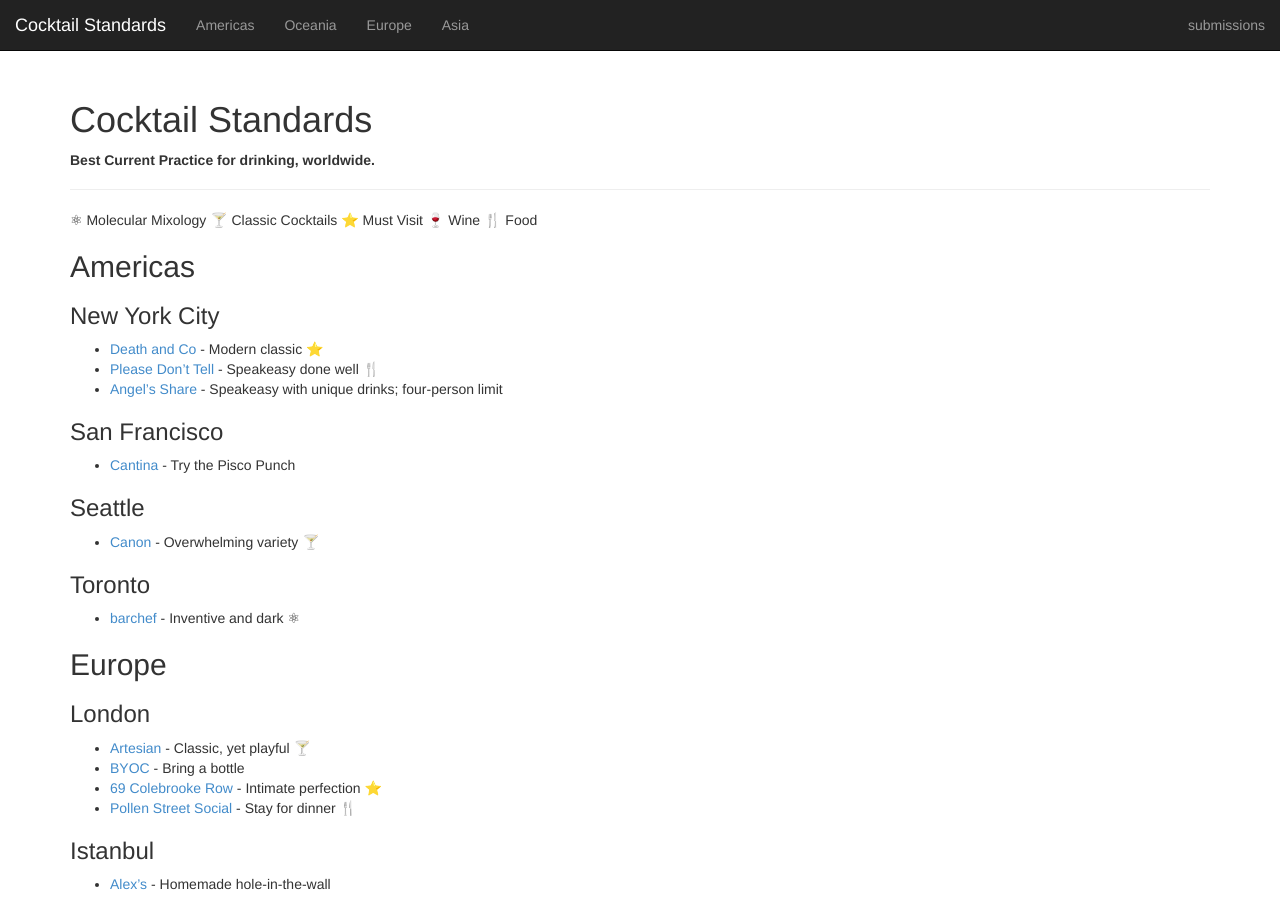
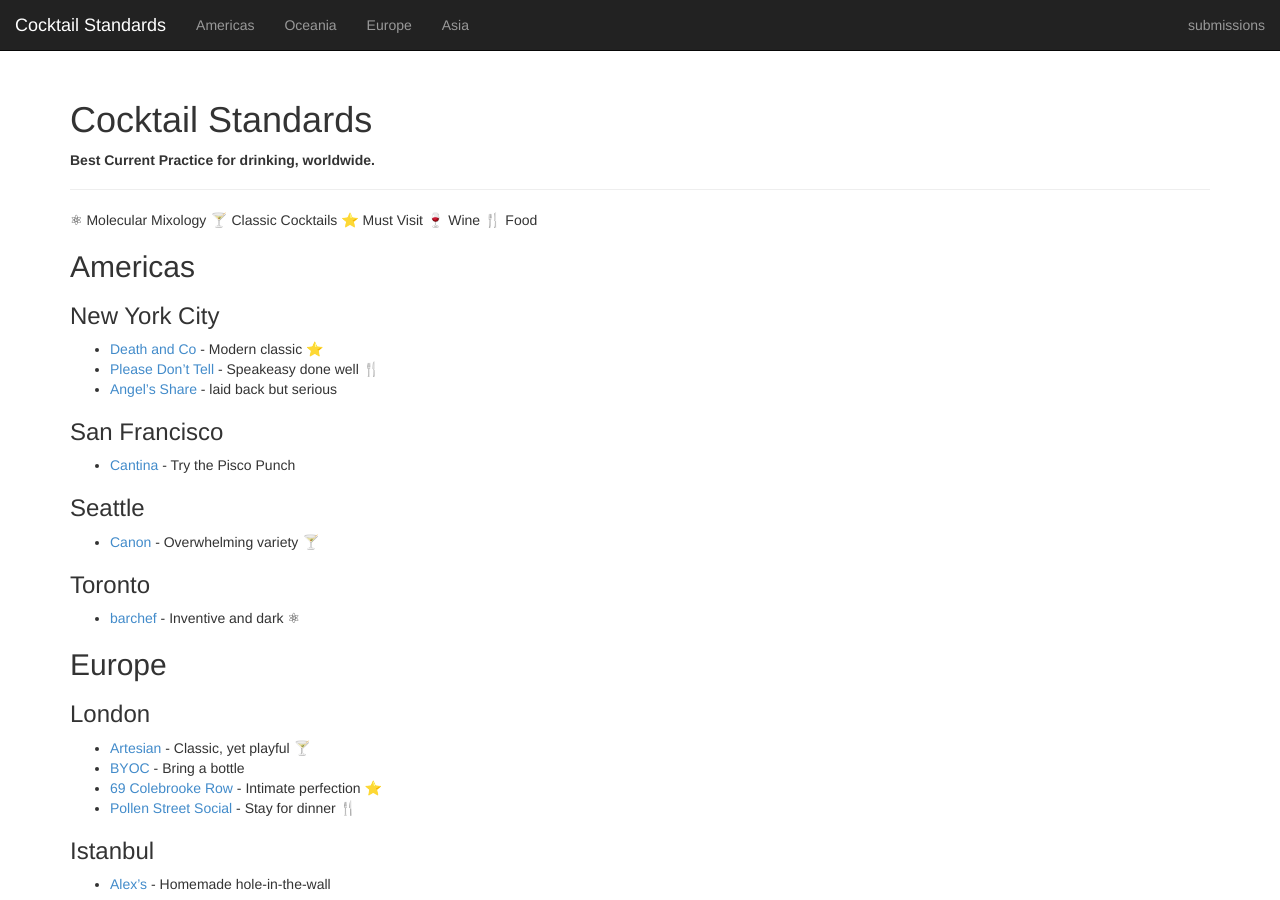
Before and after one commit to CocktailStandards/CocktailStandards.github.io, a Jekyll site: the page built from index.md, in a window 1280 px wide and 900 px high. Built offline with Jekyll 4.4.1, drawn with Linux system fonts in a browser that asks for light colours.

Commit message:
refine Angels share

```diff
--- a/index.md
+++ b/index.md
@@ -19,7 +19,7 @@ show_nav: true
 
 * [Death and Co](http://www.deathandcompany.com) - Modern classic ⭐️
 * [Please Don't Tell](http://pdtnyc.com) - Speakeasy done well 🍴
-* [Angel's Share](http://www.yelp.com/biz/angels-share-new-york) - Speakeasy with unique drinks; four-person limit
+* [Angel's Share](http://www.yelp.com/biz/angels-share-new-york) - laid back but serious
 
 ### San Francisco
 
```
